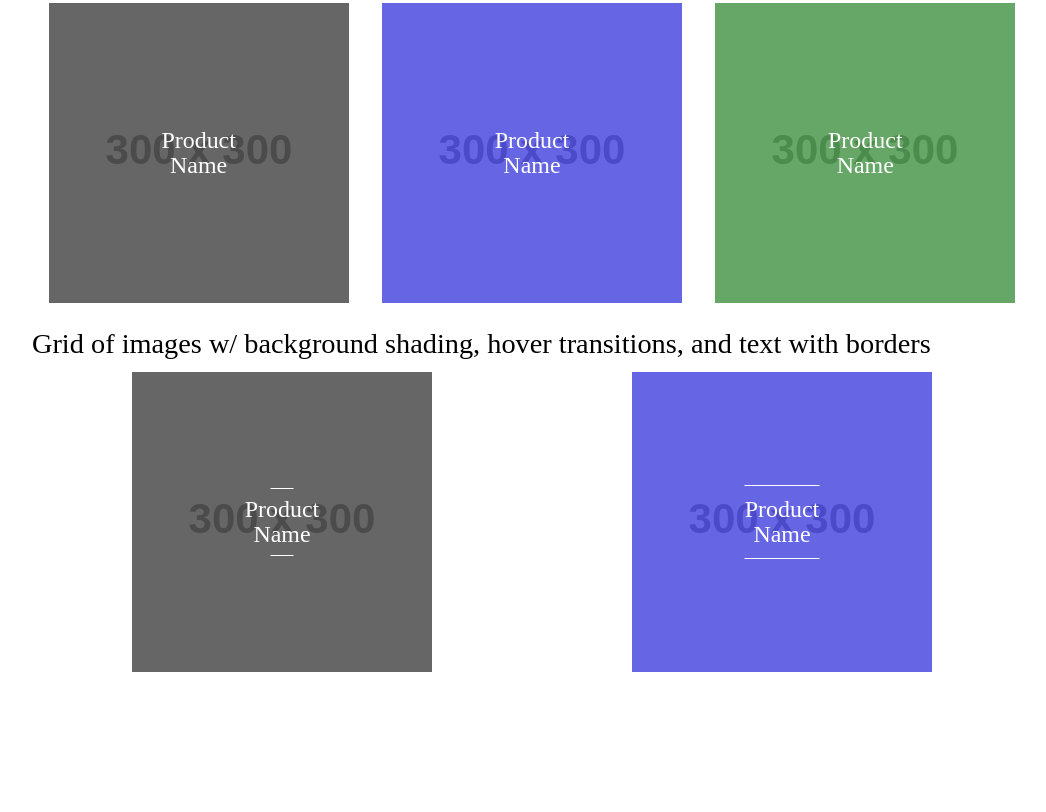
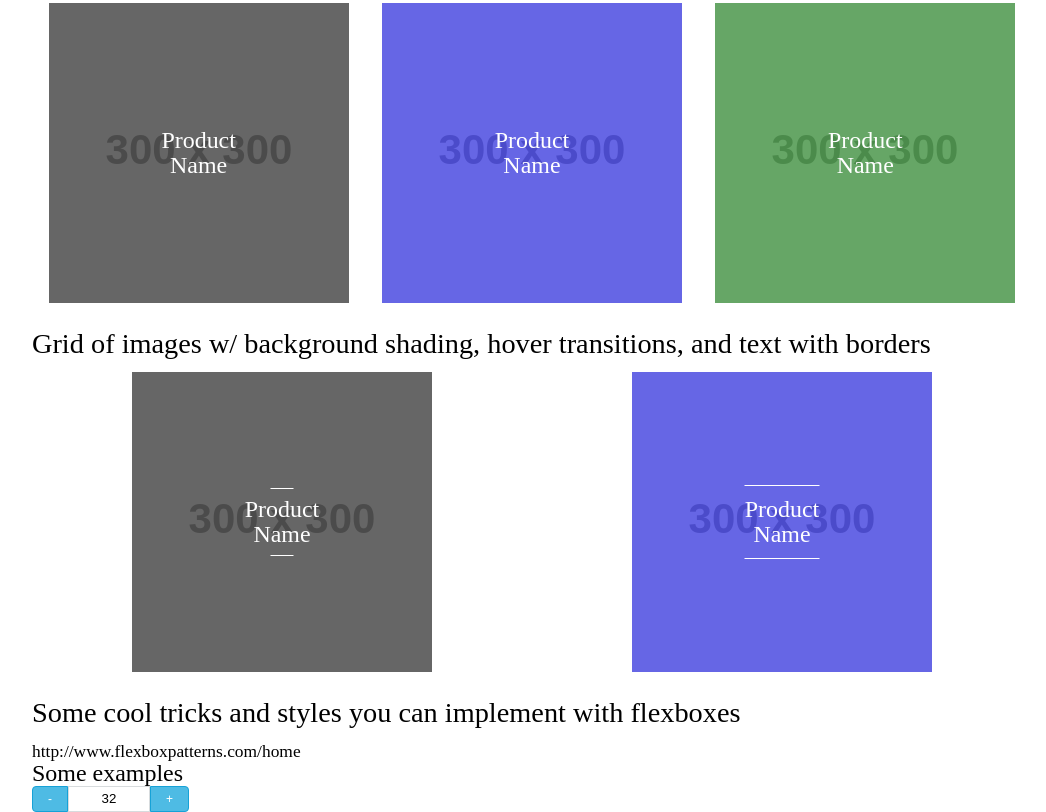
Before and after one commit to josephnewell90/Wallaroo-Styles, a plain HTML site: page index.html in a window 1280 px wide. Shown: the part 2405-3217 px from the top of the page, without its empty margins (108-1154 px from the left). Before the commit the page ends 3077 px from the top, so only its background shows below. Drawn offline with Linux system fonts and the light colour scheme; placeholder pictures from the web are drawn by us.

Commit message:
New changes maybe?

```diff
--- a/index.html
+++ b/index.html
@@ -14,6 +14,7 @@
     <link rel="stylesheet" type="text/css" href="styles/imageGridColor.css" />
     <link rel="stylesheet" type="text/css" href="styles/imageGridColorLines.css" />
     <link rel="stylesheet" type="text/css" href="styles/textLines.css" />
+    <link rel="stylesheet" type="text/css" href="styles/flexsteeperInput.css" />
 
   </head>
   <body>
@@ -117,6 +118,18 @@
           </figcaption>
         </figure>
       </div>
+      <h2>Some cool tricks and styles you can implement with flexboxes</h2>
+      http://www.flexboxpatterns.com/home
+        <h3>Some examples</h3>
+        <div class="stepperInput">
+            <button class="button button--addOnLeft">-</button>
+            <input type="text" placeholder="Age" value="32" class="input stepperInput__input"/>
+            <button class="button button--addOnRight">+</button>
+        </div>
+
+
+
+
     </main>
   </body>
 </html>
--- /dev/null
+++ b/styles/flexsteeperInput.css
@@ -0,0 +1,44 @@
+.stepperInput {
+  /**
+   * Setting display to flex makes this container lay
+   * out its children using flexbox. By default, it
+   * orders items horizontally, top-aligned.
+   * This has a similar effect to setting the children
+   * to have display: inline-block.
+   */
+  display: flex;
+}
+
+  .stepperInput__input {
+    border-left: 0;
+    border-right: 0;
+    width: 60px;
+    text-align: center;
+  }
+
+.button {
+  cursor: pointer;
+  padding: 5px 15px;
+  color: #FFFFFF;
+  background-color: #4EBBE4;
+  font-size: 12px;
+  border: 1px solid #16A2D7;
+  border-radius: 4px;
+}
+
+.button--addOnLeft {
+  border-top-right-radius: 0;
+  border-bottom-right-radius: 0;
+}
+
+.button--addOnRight {
+  border-top-left-radius: 0;
+  border-bottom-left-radius: 0;
+}
+
+.input {
+  border: 1px solid #D7DBDD;
+  padding: 0 10px;
+  border-radius: 0;
+  box-shadow: none;
+}
```
